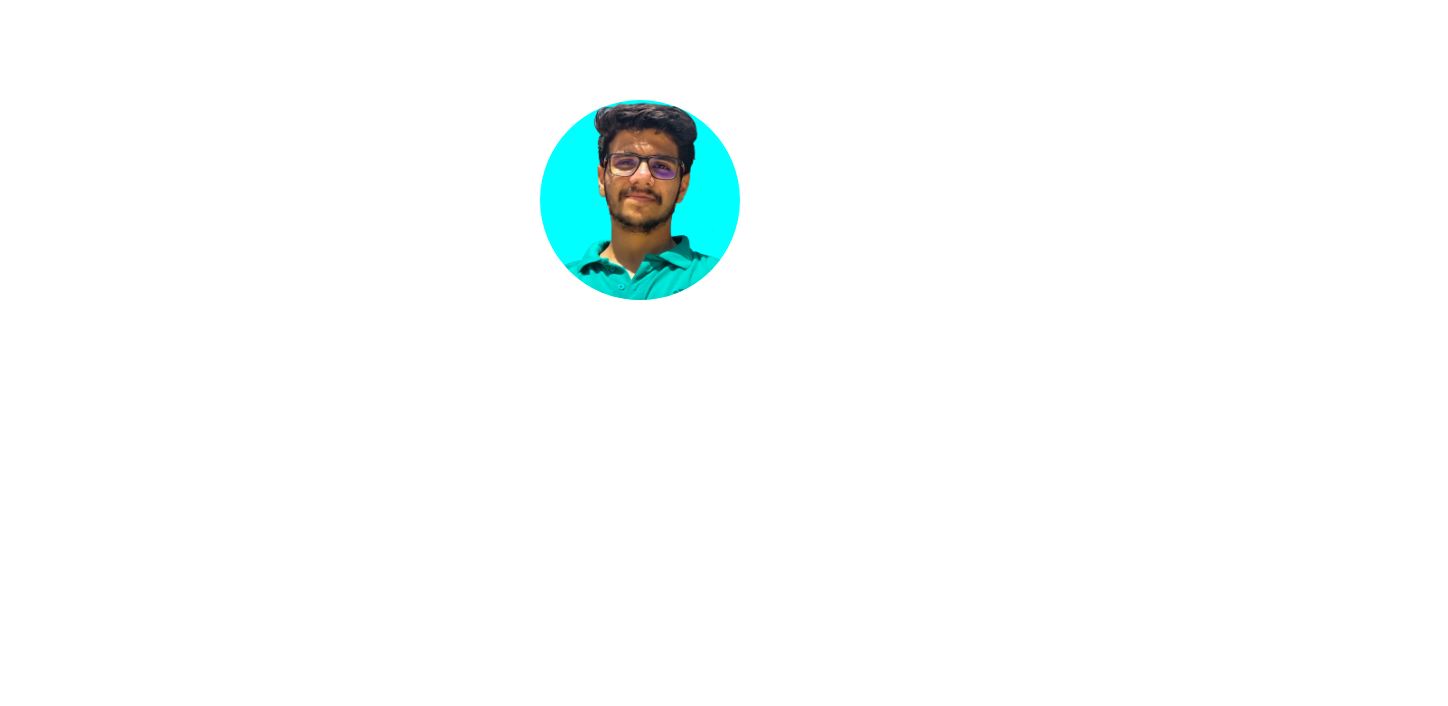
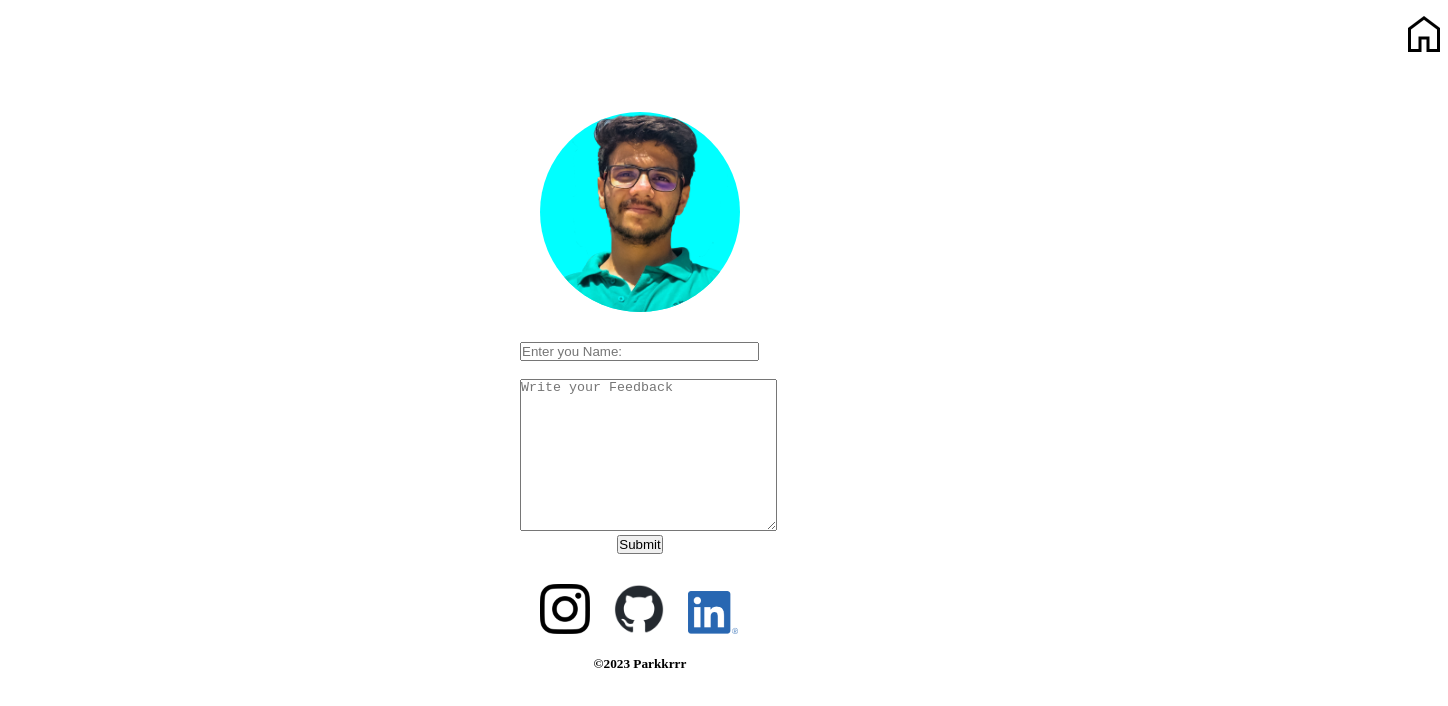
Before and after one commit to parkkrrr/parkkrrr.github.io, a plain HTML site: page feedback.html in a window 1280 px wide. Shown: the whole page, 1448 px wide, since content can reach past the window. Drawn offline with Linux system fonts and the light colour scheme.

Commit message:
modified:   feedback.css 	modified:   feedback.html

```diff
--- a/feedback.css
+++ b/feedback.css
@@ -1,24 +1,76 @@
-*{
+* {
     margin: 0;
     padding: 0;
 }
 
-.logo{
+.home{
+    margin: 10px 40px 0px 1400px;
+    max-width: fit-content;
+    position: static;
+}
+
+.home img:hover{
+    transform: scale(1.5);
+}
+
+.logo {
     border-radius: 1000px;
     border-color: aqua;
     width: 200px;
-    height:200px;
+    height: 200px;
     background-color: #00ffff;
     overflow: hidden;
-    margin:auto;
-    margin-top:100px;
+    margin: auto;
+    margin-top: 50px;
 
 }
 
-.logo img{
+.logo img {
     height: 250px;
     width: auto;
     margin: 0px 0px 0px -20px;
     position: relative;
+}
 
+.feedback {
+    max-width: fit-content;
+    max-height: fit-content;
+    margin: auto;
+    margin-top: 30px;
+    max-width: 240px;
+    text-align: left;
 }
+
+input[type=text] {
+    width: 235px;
+}
+
+.icons {
+    width: 50px;
+    height: auto;
+    position: relative;
+}
+
+.icon {
+    margin: auto;
+    max-width: 220px;
+    max-height:20px;
+    position: relative;
+    padding: 10px;
+    margin-top: 20px;
+}
+
+
+.icon ul li {
+    list-style-type: none;
+    margin-top: 20px;
+    display: inline;
+}
+
+.icon ul li a{
+    padding: 10px;
+}
+
+.icon ul li a img:hover{
+    transform: scale(1.5);
+}
--- a/feedback.html
+++ b/feedback.html
@@ -1,16 +1,46 @@
 <!DOCTYPE html>
 <html lang="en">
+
 <head>
     <meta charset="UTF-8">
     <meta http-equiv="X-UA-Compatible" content="IE=edge">
     <meta name="viewport" content="width=device-width, initial-scale=1.0">
     <title>Feedback</title>
     <link rel="stylesheet" href="/feedback.css">
+    <link rel="shortcut icon" href="./images/feedback.png" type="image/x-icon">
 </head>
+
 <body>
-        <div class="logo">
-            <img src="/images/logo.png">
-        </div>
+    <div class="home">
+        <a href="/index.html"><img src="/images/home.png" alt=""></a>
+    </div>
+    <div class="logo">
+        <img src="/images/logo.png">
+    </div>
 
-</body>
+    <div class="feedback">
+        <form action="action.php">
+            <input type="text" name="text" placeholder="Enter you Name:" required pattern="[a-z][A-Z]"><br><br>
+
+            <textarea name="feedback" cols="30" rows="10" placeholder="Write your Feedback"></textarea><br>
+
+            <center><input type="submit" value="Submit"></center>
+
+        </form>
+    </div>
+
+    <div class="icon">
+        <ul>
+            <li><a href="https://www.instagram.com/parkkrrr"><img class="icons" src="./images/insta.png"
+                        title="Instagram"></a></li>
+            <li><a href="https://www.github.com/parkkrrr"><img class="icons" src="./images/github-dark.png"
+                        title="Github"></a></li>
+            <li><a href="https://www.linkedin.com/in/prakharverma2019/"><img class="icons" src="./images/linkedin.png"
+                        title="Linkedin"></a></li>
+        </ul>
+        <br>
+        <center><h5>&copy;2023 Parkkrrr</h5></center>
+    </div>
+    </body>
+
 </html>
```
